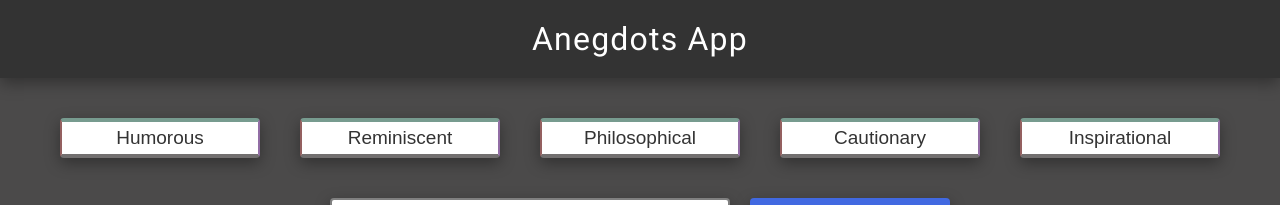
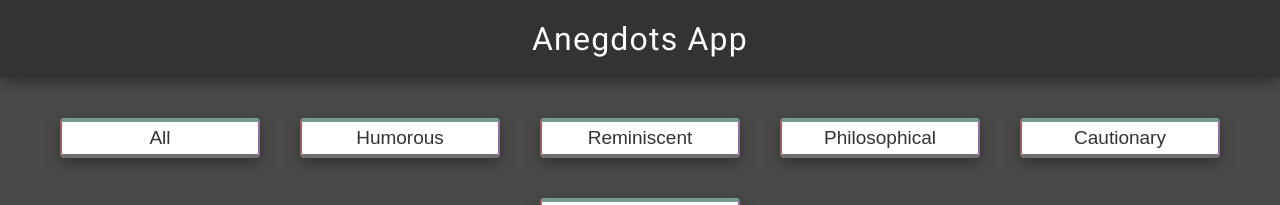
Before and after one commit to Akaki16/Anegdots-App, a React (Create React App) app: page / in a window 1280 px wide. Shown: the top 205 px of the page. Built offline with nearby package versions, Linux system fonts and the light colour scheme; no server answers.

Commit message:
Update CategoryList component

```diff
--- a/src/Components/CategoryList.component.jsx
+++ b/src/Components/CategoryList.component.jsx
@@ -3,6 +3,7 @@ import PropTypes from 'prop-types';
 import '../Styles/CategoryList.styles.css';
 
 const CategoryList = ({
+    handleAllClick,
     handleHumorousClick,
     handleReminiscentClick,
     handlePhilosophicalClick,
@@ -12,6 +13,9 @@ const CategoryList = ({
     return (
         // start of section
         <section className='category-list'>
+            <button onClick={handleAllClick} className='category-btn' type='button'>
+                All
+            </button>
             <button onClick={handleHumorousClick} className='category-btn' type='button'>
                 Humorous
             </button>
```
